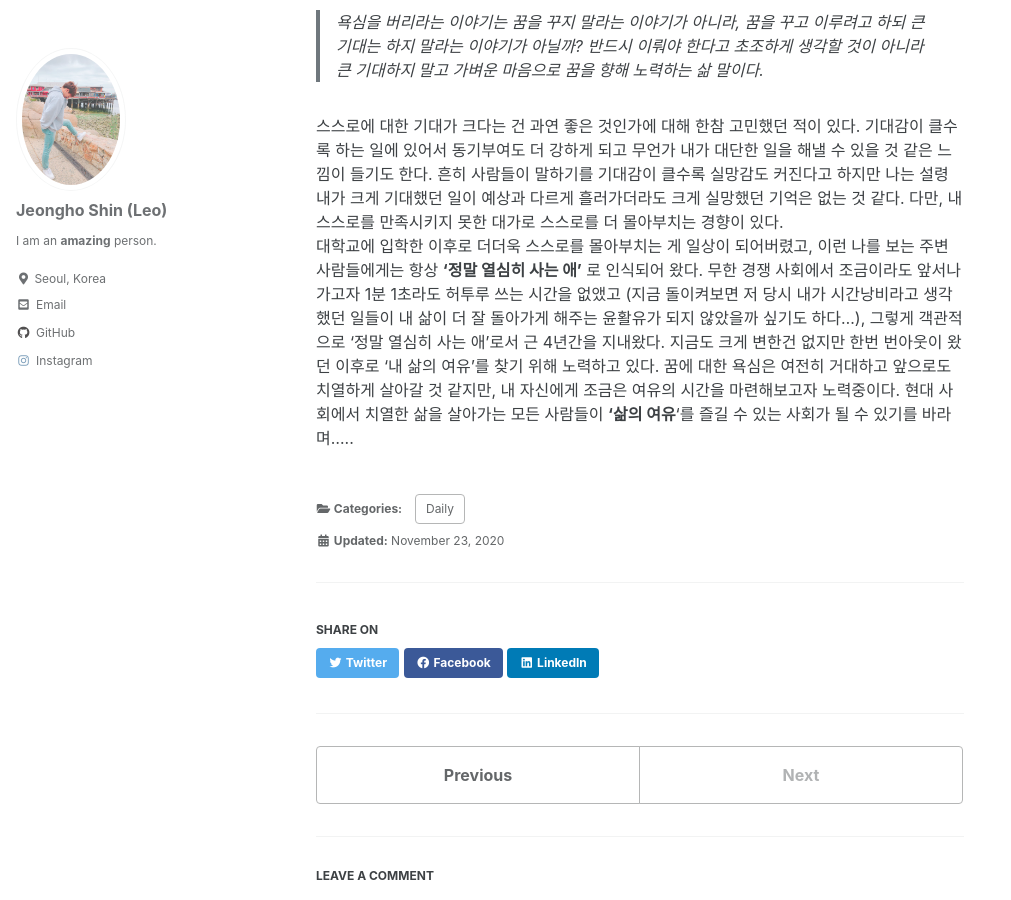
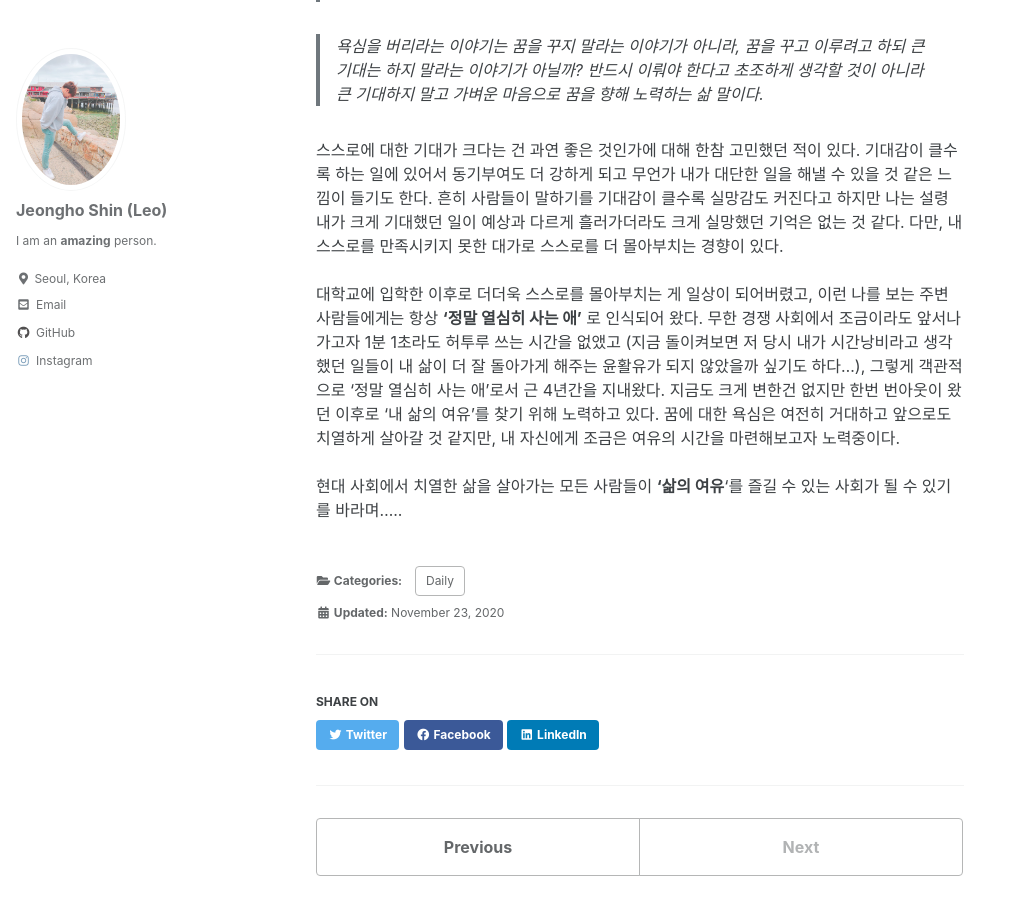
Before and after one commit to mlleo/mlleo.github.io, a Jekyll site: the page built from _posts/2020-11-23-book_review_2.md, in a window 1280 px wide and 900 px high, scrolled down 1042 px. Shown: the whole window, without its empty margins (0-1011 px from the left). Built offline with Jekyll 4.4.1, drawn with Linux system fonts in a browser that asks for light colours; cached includes are drawn as plain includes; comment, search, counter and statistics services are not loaded.

```diff
--- a/_posts/2020-11-23-book_review_2.md
+++ b/_posts/2020-11-23-book_review_2.md
@@ -13,7 +13,7 @@ use_math: true # MathJax On
 > 백세 시대면 은회 후에도 30에서 40년 정도의 시간이 있고 이는 새로운 것들을 뱅고 익혀 장인의 경지에 이르기에도 충분한 시간이 아닌가
 > 한국에서 그게 가능하냐고 묻고 싶어진다면 우리는 이미 정답 사회에 완전히 적응한 셈이다.
 
-  나 역시 태어나서 줄곧 한국에서 살아온 만큼 정답 사회에 길들여져 있었다. 어렸을 적 수영을 했을 때는 시합에 나가서 1등을 해야만 했었고 좋은 기록으로 순위안에 들어가지 못했을 때는 마치 내가 잘못한 마냥 기가 죽었다. 승부욕이 워낙 강한지라 어렸을 적부터 지는 것을 무척이나 싫어했지만 지금 생각해보면 이는 승부욕과는 조금 다른 문제였던 것 같다. 학교에서는 좋은 성적을 바탕으로 전교에서 상위 몇 등안에 들어야 하는 게 내 인생의 목표이자 정답이 되어버렸고, 그렇게 남들이 부러워하는 좋은 명문고등학교에 입학하고 나서는 사람들이 인정해주는 좋은 대학교에 입학해야 하는 게 내 인생의 다음 목표가 되어버렸다. <br>
+  나 역시 태어나서 줄곧 한국에서 살아온 만큼 정답 사회에 길들여져 있었다. 어렸을 적 수영을 했을 때는 시합에 나가서 1등을 해야만 했었고 좋은 기록으로 순위안에 들어가지 못했을 때는 마치 내가 잘못한 마냥 기가 죽었다. 승부욕이 워낙 강한지라 어렸을 적부터 지는 것을 무척이나 싫어했지만 지금 생각해보면 이는 승부욕과는 조금 다른 문제였던 것 같다. 학교에서는 좋은 성적을 바탕으로 전교에서 상위 몇 등안에 들어야 하는 게 내 인생의 목표이자 정답이 되어버렸고, 그렇게 남들이 부러워하는 좋은 명문고등학교에 입학하고 나서는 사람들이 인정해주는 좋은 대학교에 입학해야 하는 게 내 인생의 다음 목표가 되어버렸다. <br> <br>
   대체로 무엇이든지 시작하면 열심히 하는 성격이라 한국에서의 '정답 사회'를 잘 따라가고 있었으나 아이러니하게도 한 번 다른 사람들이 '정답'이라고 하는 길을 놓치게 되면서 돌이켜보면 다행스럽게도 조금은 내 인생의 주체를 되찾기 시작했다.
 
 
@@ -33,6 +33,6 @@ use_math: true # MathJax On
 > 욕심을 버리라는 이야기는 꿈을 꾸지 말라는 이야기가 아니라, 꿈을 꾸고 이루려고 하되 큰 기대는 하지 말라는 이야기가 아닐까?
 > 반드시 이뤄야 한다고 초조하게 생각할 것이 아니라 큰 기대하지 말고 가벼운 마음으로 꿈을 향해 노력하는 삶 말이다.
 
-  스스로에 대한 기대가 크다는 건 과연 좋은 것인가에 대해 한참 고민했던 적이 있다. 기대감이 클수록 하는 일에 있어서 동기부여도 더 강하게 되고 무언가 내가 대단한 일을 해낼 수 있을 것 같은 느낌이 들기도 한다. 흔히 사람들이 말하기를 기대감이 클수록 실망감도 커진다고 하지만 나는 설령 내가 크게 기대했던 일이 예상과 다르게 흘러가더라도 크게 실망했던 기억은 없는 것 같다. 다만, 내 스스로를 만족시키지 못한 대가로 스스로를 더 몰아부치는 경향이 있다. <br>
-  대학교에 입학한 이후로 더더욱 스스로를 몰아부치는 게 일상이 되어버렸고, 이런 나를 보는 주변 사람들에게는 항상 **'정말 열심히 사는 애'** 로 인식되어 왔다. 무한 경쟁 사회에서 조금이라도 앞서나가고자 1분 1초라도 허투루 쓰는 시간을 없앴고 (지금 돌이켜보면 저 당시 내가 시간낭비라고 생각했던 일들이 내 삶이 더 잘 돌아가게 해주는 윤활유가 되지 않았을까 싶기도 하다...), 그렇게 객관적으로 '정말 열심히 사는 애'로서 근 4년간을 지내왔다. 지금도 크게 변한건 없지만 한번 번아웃이 왔던 이후로 '내 삶의 여유'를 찾기 위해 노력하고 있다. 꿈에 대한 욕심은 여전히 거대하고 앞으로도 치열하게 살아갈 것 같지만, 내 자신에게 조금은 여유의 시간을 마련해보고자 노력중이다.
+  스스로에 대한 기대가 크다는 건 과연 좋은 것인가에 대해 한참 고민했던 적이 있다. 기대감이 클수록 하는 일에 있어서 동기부여도 더 강하게 되고 무언가 내가 대단한 일을 해낼 수 있을 것 같은 느낌이 들기도 한다. 흔히 사람들이 말하기를 기대감이 클수록 실망감도 커진다고 하지만 나는 설령 내가 크게 기대했던 일이 예상과 다르게 흘러가더라도 크게 실망했던 기억은 없는 것 같다. 다만, 내 스스로를 만족시키지 못한 대가로 스스로를 더 몰아부치는 경향이 있다. <br> <br>
+  대학교에 입학한 이후로 더더욱 스스로를 몰아부치는 게 일상이 되어버렸고, 이런 나를 보는 주변 사람들에게는 항상 **'정말 열심히 사는 애'** 로 인식되어 왔다. 무한 경쟁 사회에서 조금이라도 앞서나가고자 1분 1초라도 허투루 쓰는 시간을 없앴고 (지금 돌이켜보면 저 당시 내가 시간낭비라고 생각했던 일들이 내 삶이 더 잘 돌아가게 해주는 윤활유가 되지 않았을까 싶기도 하다...), 그렇게 객관적으로 '정말 열심히 사는 애'로서 근 4년간을 지내왔다. 지금도 크게 변한건 없지만 한번 번아웃이 왔던 이후로 '내 삶의 여유'를 찾기 위해 노력하고 있다. 꿈에 대한 욕심은 여전히 거대하고 앞으로도 치열하게 살아갈 것 같지만, 내 자신에게 조금은 여유의 시간을 마련해보고자 노력중이다. <br> <br>
   현대 사회에서 치열한 삶을 살아가는 모든 사람들이 **'삶의 여유**'를 즐길 수 있는 사회가 될 수 있기를 바라며.....
```
